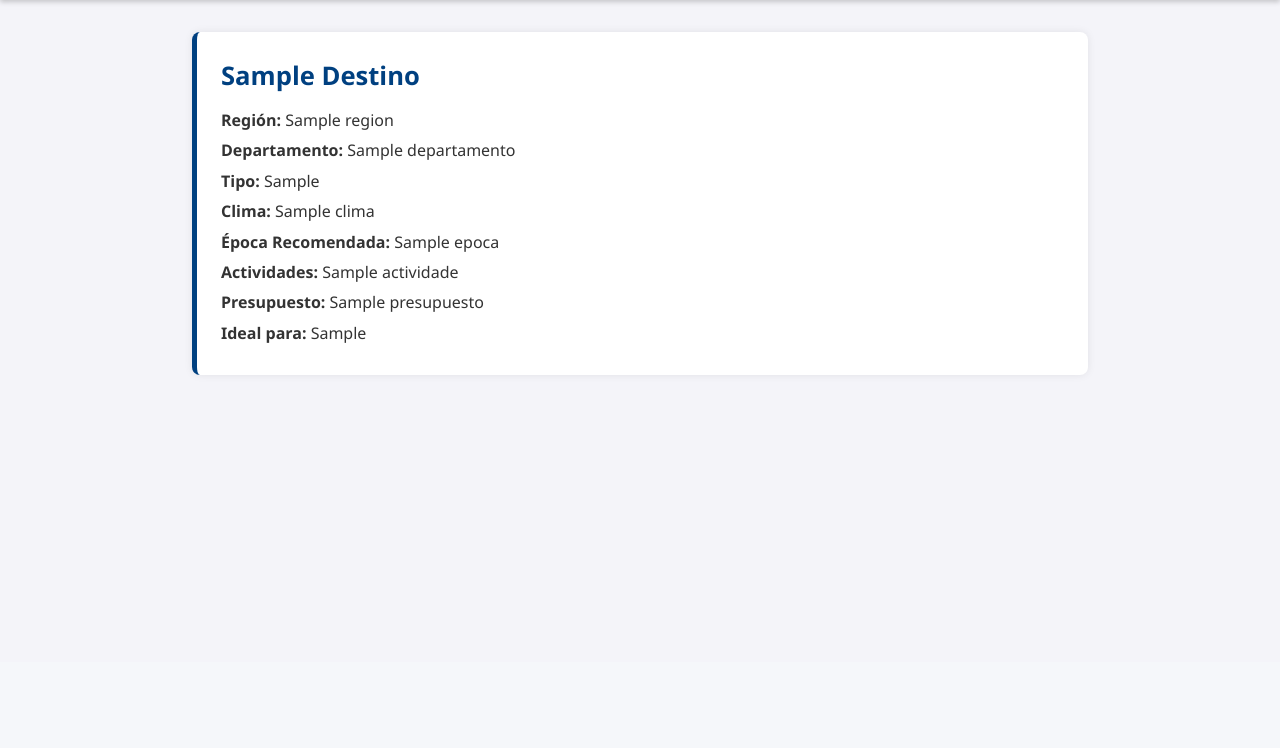
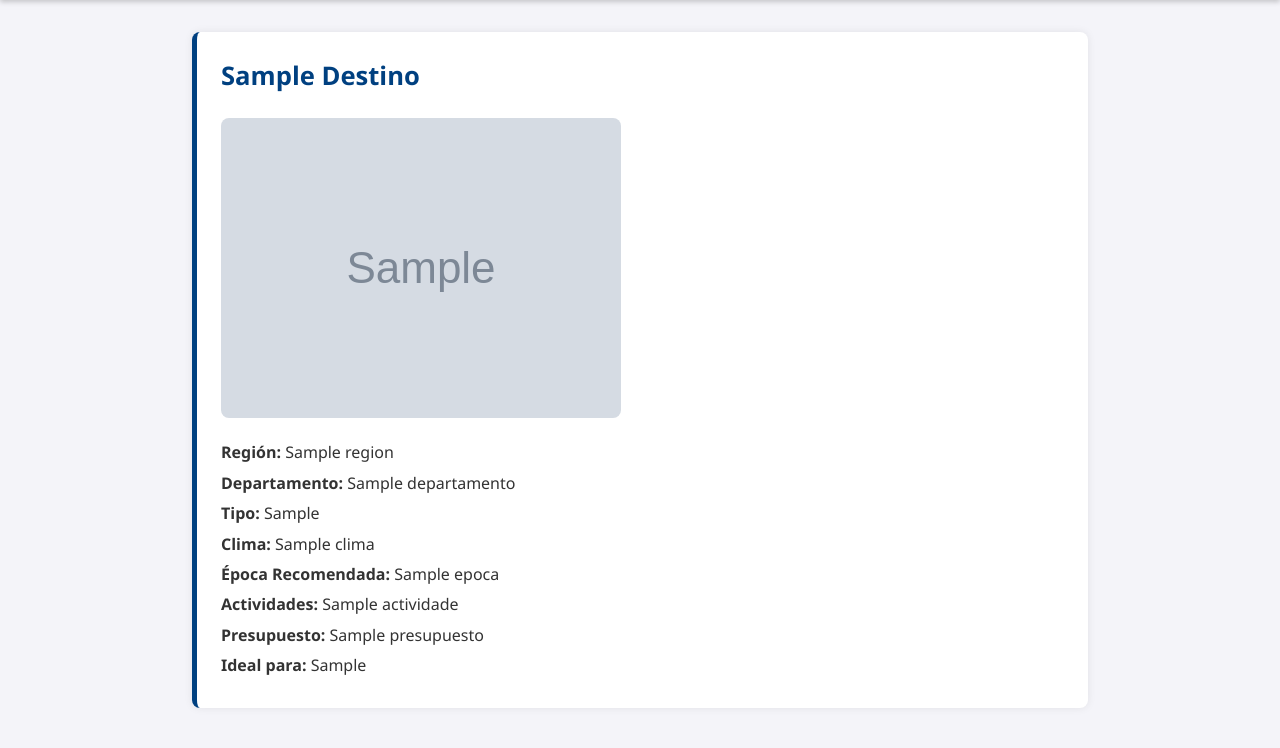
Before and after one commit to LeonardoGB29/Sistema-Experto, a Flask app: template templates/resultados.html in a window 1280 px wide. Shown: the part 138-886 px from the top of the page. Before the commit the page ends 513 px from the top, so only its background shows below. Run offline with Flask 3, Linux system fonts and the light colour scheme; the template is opened without the code that fills it: most values are stand-ins (such as "Sample title", 1, 10 or a date in 2020); grey boxes marked "Sample" are stand-in pictures.

Commit message:
visualizacion imagenes

```diff
--- a/app.py
+++ b/app.py
@@ -1,5 +1,5 @@
 from flask import Flask, render_template, request
-from sistema_experto import obtener_recomendaciones, obtener_info_destinos
+from sistema_experto import obtener_recomendaciones, obtener_info_destinos, obtener_imagen_destino
 
 app = Flask(__name__)
 
--- a/static/style.css
+++ b/static/style.css
@@ -110,3 +110,10 @@ form button:hover {
 .destino p {
   margin: 0.3rem 0;
 }
+
+.imagen-destino {
+  max-width: 100%;
+  height: auto;
+  margin: 10px 0;
+  border-radius: 8px;
+}
--- a/templates/resultados.html
+++ b/templates/resultados.html
@@ -16,6 +16,15 @@
       {% for destino in resultados %}
         <section class="destino">
           <h2>{{ destino.nombre | replace("_", " ") | title }}</h2>
+
+          <!-- Imagen del destino -->
+          {% if destino.link_imagen %}
+            <img src="{{ destino.link_imagen }}" alt="Imagen de {{ destino.nombre }}" class="imagen-destino">
+          {% else %}
+            <img src="https://upload.wikimedia.org/wikipedia/commons/d/df/Flag_of_Peru_%28state%29.svg" alt="Imagen no disponible" class="imagen-destino">
+          {% endif %}
+
+
           <p><strong>Región:</strong> {{ destino.region }}</p>
           <p><strong>Departamento:</strong> {{ destino.departamento }}</p>
           <p><strong>Tipo:</strong> {{ destino.tipo_de_destino }}</p>
```
Also changed, not shown: sistema_experto.py (+24 -3 lines), 1 other file.
